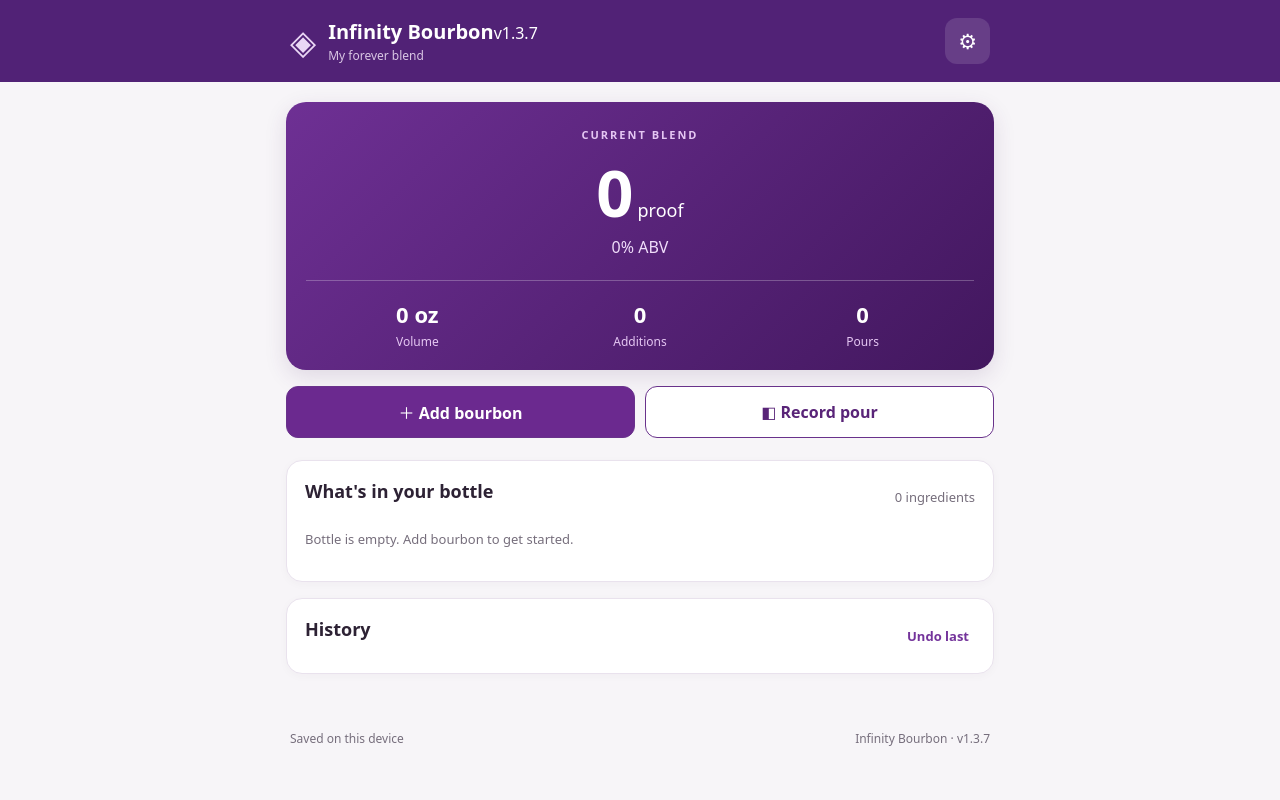
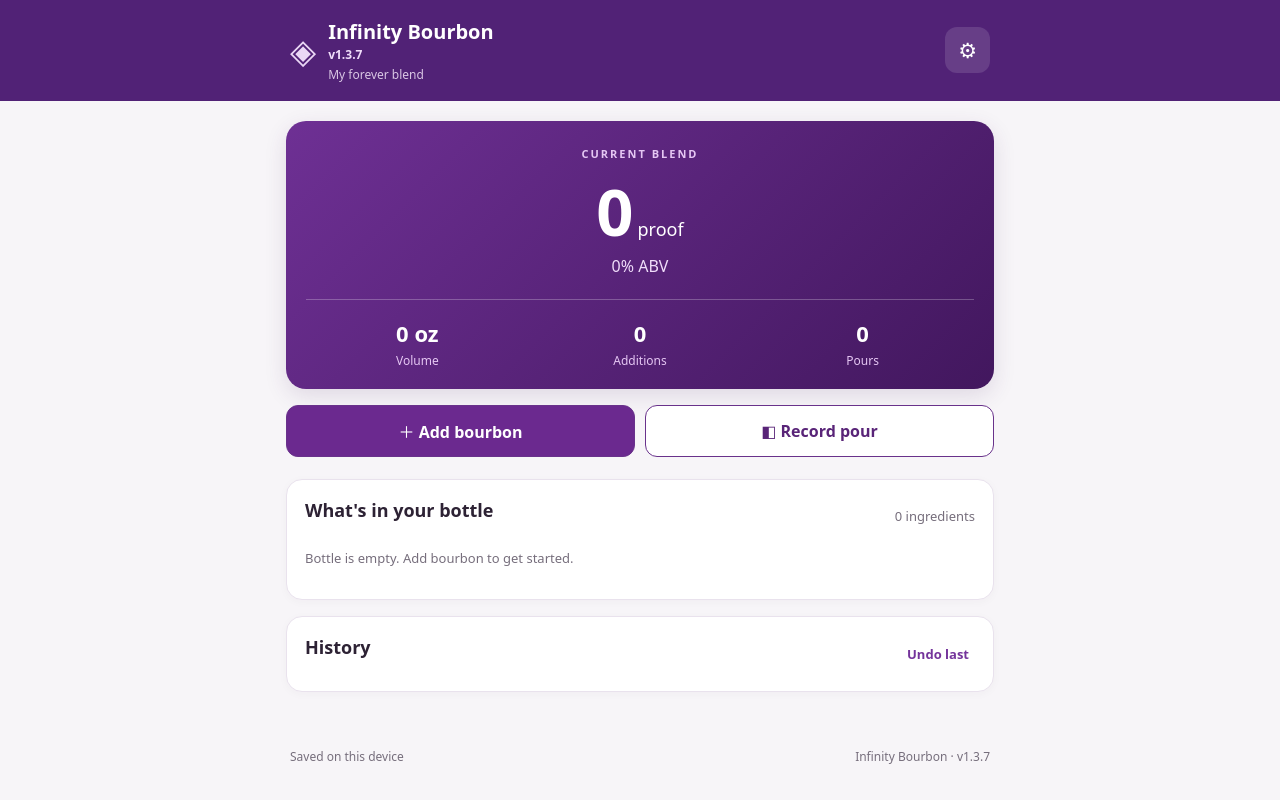
Before and after one commit to markz68/infinity-bourbon, a plain HTML site: page index.html in a window 1280 px wide. Drawn offline with Linux system fonts and the light colour scheme.

Commit message:
Infinity Bourbon v1.3.7: show version under header title

```diff
--- a/styles.css
+++ b/styles.css
@@ -33,3 +33,7 @@ input[type="file"][hidden]{display:none!important}
 .icon-btn{min-width:44px;min-height:44px;display:inline-flex;align-items:center;justify-content:center}
 .icon-btn:focus-visible,.backup-close:focus-visible,.backup-advanced summary:focus-visible{outline:3px solid #d8a9f4;outline-offset:3px}
 .app-footer{max-width:740px;margin:0 auto;padding:0 20px 28px;display:flex;justify-content:space-between;gap:12px;flex-wrap:wrap;color:#766e7c;font-size:12px}
+
+/* v1.3.7: Milestones-style version beneath app title */
+.brand .header-version{display:block;margin-top:2px;color:#f0ddfa;font-size:12px;font-weight:650;line-height:1.3}
+.brand small{margin-top:3px}
```
